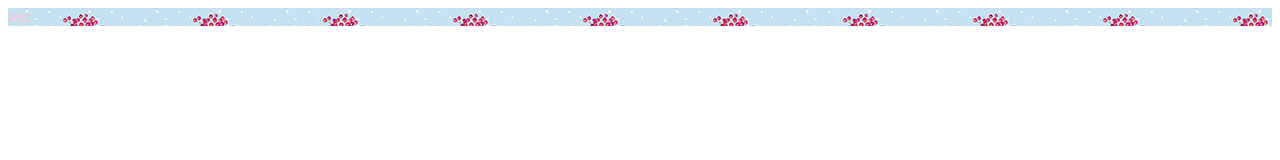
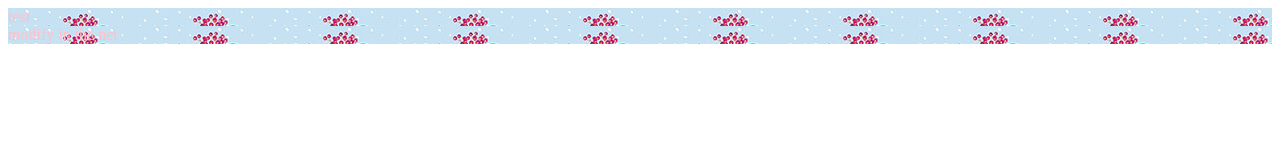
Before and after one commit to DiligentYe/git-demo, a website: page src/index.html in a window 1280 px wide. Drawn offline with nearby package versions, Linux system fonts and the light colour scheme; files that its build step writes are made by us from their sources.

Commit message:
Online Change Test

```diff
--- a/src/index.html
+++ b/src/index.html
@@ -9,6 +9,7 @@
 
 <body>
     <div>test</div>
+    <div>modify in the net</div>
     <script src="scripts/all.js"></script>
 </body>
 
```
